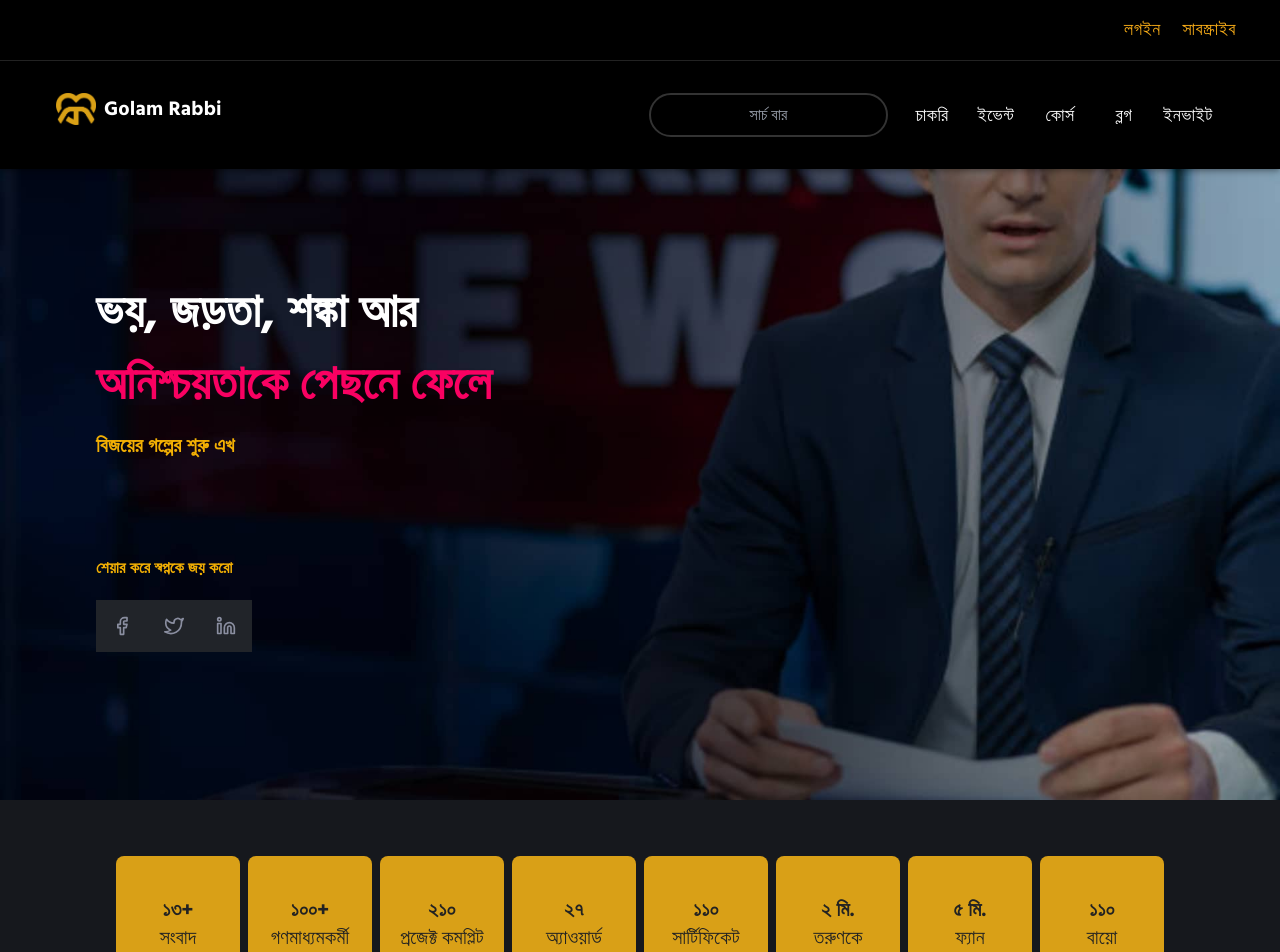
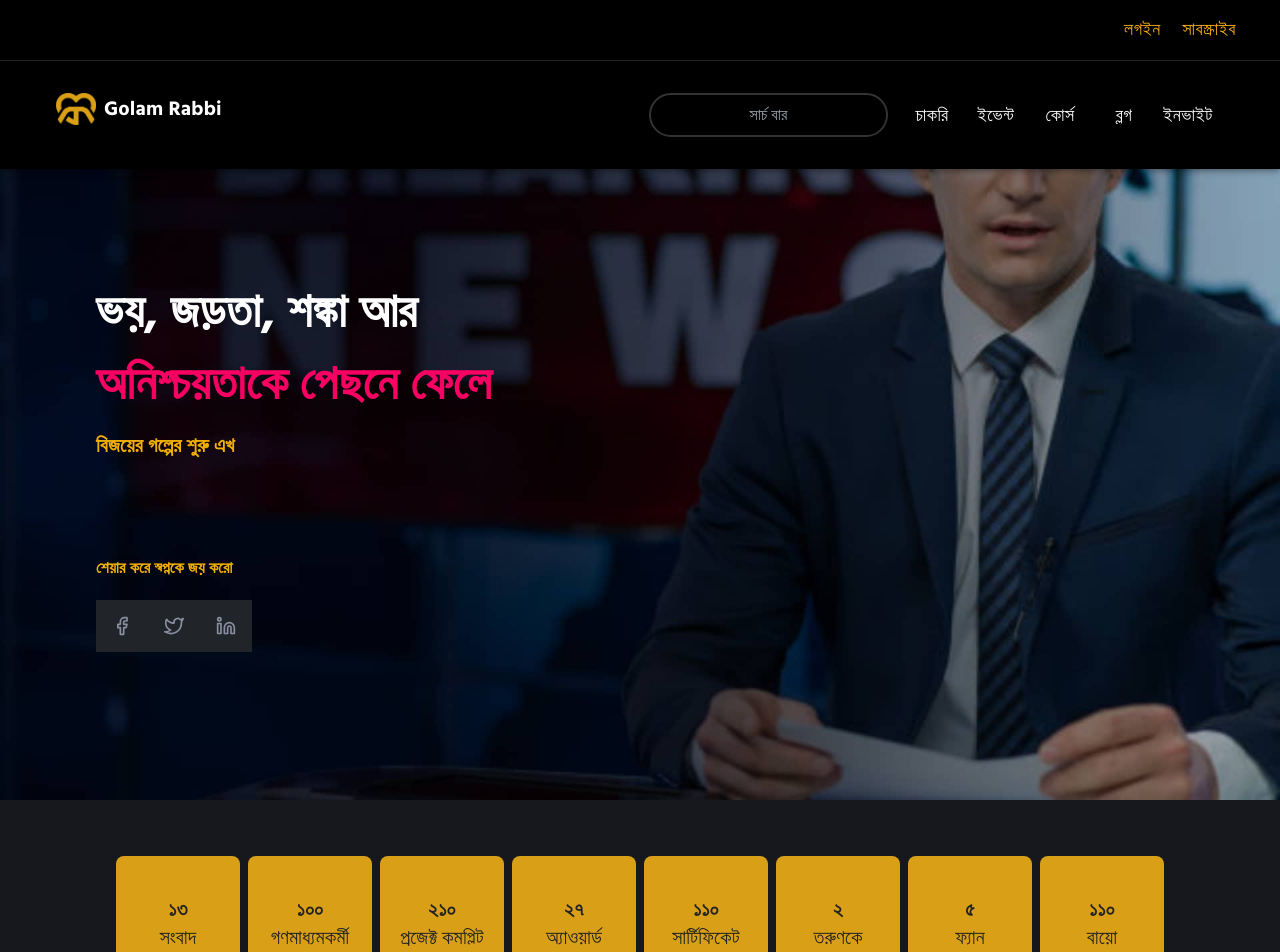
Before and after one commit to SalehAhmed19/GolamRabbi-SSOMOY_TV, a React (Vite) app: page / in a window 1280 px wide. Shown: the top 952 px of the page. Built offline with nearby package versions, Linux system fonts and the light colour scheme.

Commit message:
some changed

```diff
--- a/package.json
+++ b/package.json
@@ -17,6 +17,7 @@
     "firebase": "^9.19.1",
     "keen-slider": "^6.8.5",
     "react": "^18.2.0",
+    "react-countup": "^6.4.2",
     "react-dom": "^18.2.0",
     "react-icons": "^4.8.0",
     "react-reveal": "^1.2.2",
--- a/src/Components/Isolated/MyAward.jsx
+++ b/src/Components/Isolated/MyAward.jsx
@@ -13,7 +13,7 @@ function MyAward() {
       <div className="flex flex-col items-center mb-14">
         <div className="mt-10 flex flex-col lg:flex-row gap-7">
           {arr.map((a) => (
-            <div className="w-36 h-36 shadow-lg shadow-[#282828] rounded-md"></div>
+            <div className="w-36 h-36 shadow-lg shadow-[#0000005c] rounded-md"></div>
           ))}
         </div>
       </div>
--- a/src/Components/Isolated/Services.jsx
+++ b/src/Components/Isolated/Services.jsx
@@ -97,7 +97,7 @@ function Services() {
               <Zoom>
                 <div
                   key={d._id}
-                  className="p-5 border-2 rounded-lg lg:w-48 flex flex-col justify-center items-center bg-[#14161C] mx-5 lg:mx-0"
+                  className="p-5 shadow-lg shadow-[#0000005c] rounded-lg lg:w-48 flex flex-col justify-center items-center bg-[#14161C] mx-5 lg:mx-0"
                 >
                   <h4 className="text-primary text-3xl mb-5 flex justify-center">
                     {d.icon}
@@ -125,7 +125,7 @@ function Services() {
               <Zoom>
                 <div
                   key={d._id}
-                  className="p-5 border-2 rounded-lg lg:w-48 flex flex-col justify-center items-center bg-[#14161C] mx-5 lg:mx-0"
+                  className="p-5 shadow-lg shadow-[#0000005c] rounded-lg lg:w-48 flex flex-col justify-center items-center bg-[#14161C] mx-5 lg:mx-0"
                 >
                   <h4 className="text-primary text-3xl mb-5 flex justify-center">
                     {d.icon}
@@ -153,7 +153,7 @@ function Services() {
               <Zoom>
                 <div
                   key={d._id}
-                  className="p-5 border-2 rounded-lg lg:w-48 flex flex-col justify-center items-center bg-secondary bg-[#14161C] mx-5 lg:mx-0"
+                  className="p-5 shadow-lg shadow-[#0000005c] rounded-lg lg:w-48 flex flex-col justify-center items-center bg-secondary bg-[#14161C] mx-5 lg:mx-0"
                 >
                   <h4 className="text-primary text-3xl mb-5 ">{d.icon}</h4>
                   <h3
--- a/src/Components/Isolated/Skills.jsx
+++ b/src/Components/Isolated/Skills.jsx
@@ -25,7 +25,7 @@ function Skills() {
           <Zoom>
             <div
               key={skill._id}
-              className="flex flex-col justify-center items-center border-2 border-[#AE1553] p-5 shadow-xl rounded-md"
+              className="flex flex-col justify-center items-center p-5 shadow-lg shadow-[#0000005c] rounded-md"
             >
               <h3 className="text-primary text-5xl my-5">{skill.icon}</h3>
               <h2 className="text-[#fff] text-2xl">{skill.skill}</h2>
--- a/src/Components/Isolated/Statistics.jsx
+++ b/src/Components/Isolated/Statistics.jsx
@@ -3,13 +3,13 @@ import { Zoom } from "react-reveal";
 
 function Statistics() {
   const statistics = [
-    { _id: 1, qty: "১৩+", activity: "সংবাদ উপস্থাপনের অভিজ্ঞতা" },
-    { _id: 2, qty: "১০০+", activity: "গণমাধ্যমকর্মী প্রস্তুত করা" },
+    { _id: 1, qty: "১৩", activity: "সংবাদ উপস্থাপনের অভিজ্ঞতা" },
+    { _id: 2, qty: "১০০", activity: "গণমাধ্যমকর্মী প্রস্তুত করা" },
     { _id: 3, qty: "২১০", activity: "প্রজেক্ট কমপ্লিট" },
     { _id: 4, qty: "২৭", activity: "অ্যাওয়ার্ড ইউনার" },
     { _id: 5, qty: "১১০", activity: "সার্টিফিকেট কোর্স সম্পন্ন" },
-    { _id: 6, qty: "২ মি.", activity: "তরুণকে ইন্সপায়ার করা" },
-    { _id: 7, qty: "৫ মি.", activity: "ফ্যান ফলোয়ার্স" },
+    { _id: 6, qty: "২", activity: "তরুণকে ইন্সপায়ার করা" },
+    { _id: 7, qty: "৫", activity: "ফ্যান ফলোয়ার্স" },
     { _id: 8, qty: "১১০", activity: "বায়ো ইন্টার্ভিউ রাইটিং" },
   ];
   return (
@@ -21,7 +21,7 @@ function Statistics() {
               key={statistic._id}
               className="px-5 py-10 rounded-lg bg-[#D9A017] flex flex-col items-center text-[#222]"
             >
-              <h3 className="text-xl font-bold text-xl">{statistic.qty}</h3>
+              <h3 className="text-xl font-bold">{statistic.qty}</h3>
               <h3 className="text-center text-xl">{statistic.activity}</h3>
             </div>
           </Zoom>
```
Also changed, not shown: 1 other file (tests, documents, lock files or other folders).
